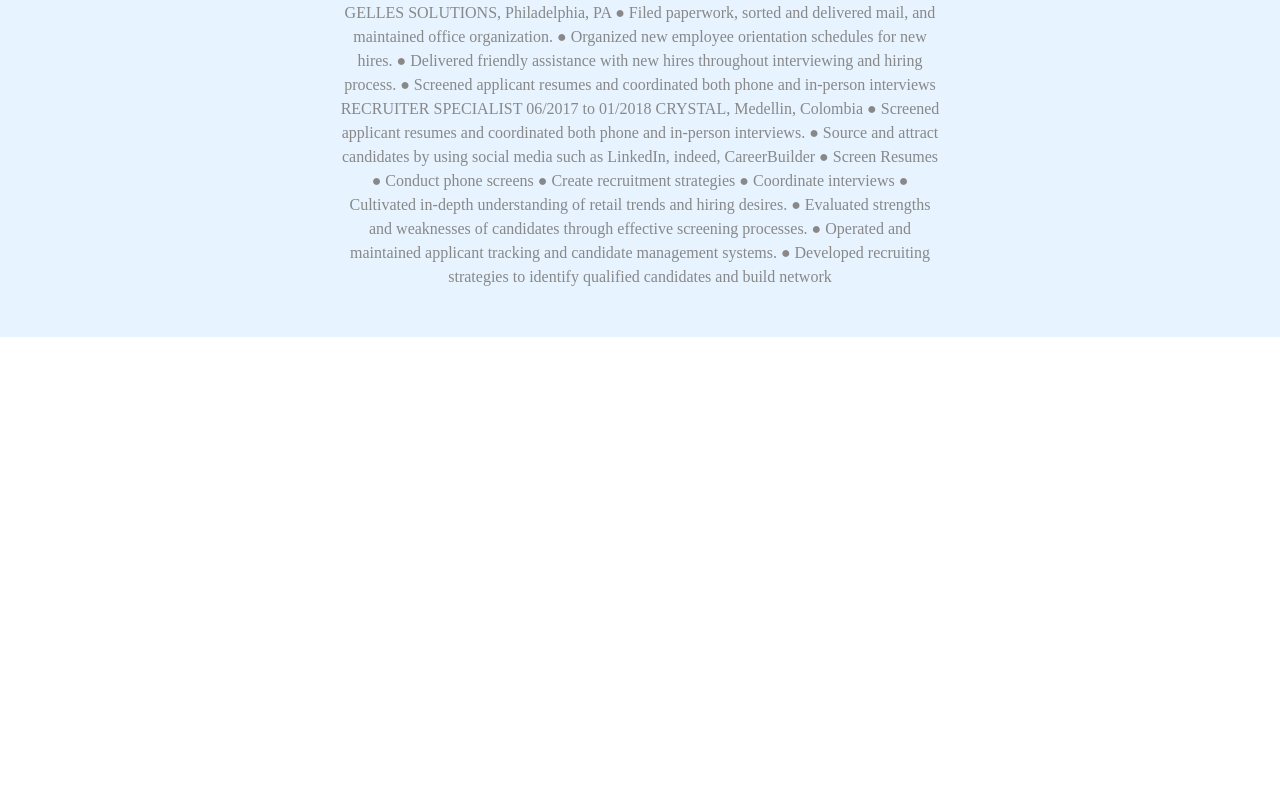
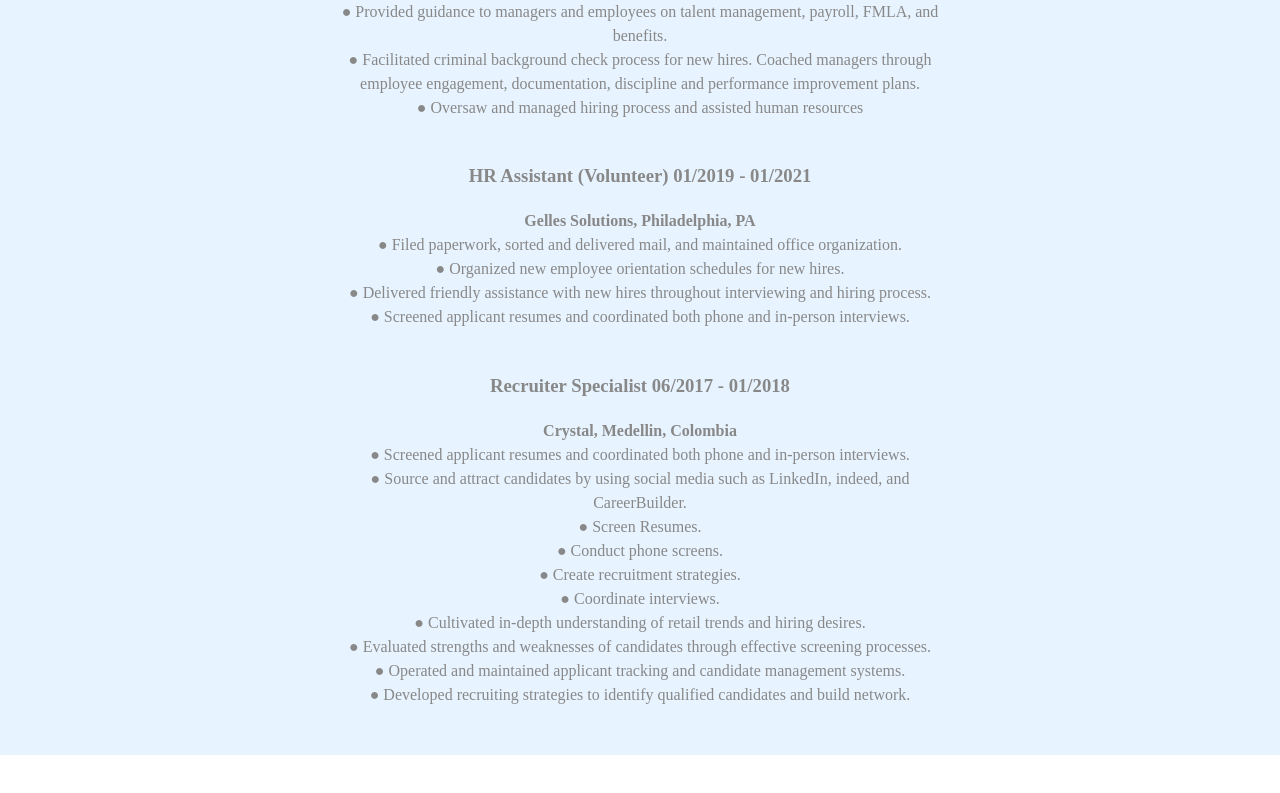
Before and after one commit to alejandrahoman/resume, a React (Create React App) app: page / in a window 1280 px wide. Shown: the part 1875-2668 px from the top of the page. Before the commit the page ends 2274 px from the top, so only its background shows below. Built offline with nearby package versions, Linux system fonts and the light colour scheme.

Commit message:
formatting of text

```diff
--- a/src/blurbs/info.js
+++ b/src/blurbs/info.js
@@ -5,40 +5,41 @@ export const headline = `Goal-oriented recruiting professional motivated to achi
 Proficient in developing and overseeing diverse candidate pipelines, marketing plans and advertising
 strategies. I have been in the recruiting field for 2 years, recruiting for corporate and staffing
 companies.`;
-export const skills = `Client Relationship Management ●  Employee Hiring Networking and Partnership Development ● Contract Negotiation ● LinkedIn Sourcing Pre-Employment Screening ● Candidate Sourcing ● Recruitment Strategies`;
-export const experience = `ASSOCIATE RECRUITER/HUMAN RESOURCES GENERALIST 06/2021 to 6/2022
-NULOGIC BUSINESS SOLUTIONS, Boca Raton, FL
-● Evaluated strengths and weaknesses of candidates through effective screening processes.
-● Operated and maintained applicant tracking and candidate management systems.
-● Verified applicant references and employment details.
+export const skills = `Client Relationship Management, Employee Hiring Networking and Partnership Development, Contract Negotiation, LinkedIn Sourcing Pre-Employment Screening, Candidate Sourcing, Recruitment Strategies`;
+export const experience = `
+<h3> Associate Recruiter/HR Generalist 06/2021 - 6/2022 </h3>
+<b> Nulogic Business Solutions, Boca Raton, FL </b> <br>
+● Evaluated strengths and weaknesses of candidates through effective screening processes. <br>
+● Operated and maintained applicant tracking and candidate management systems. <br>
+● Verified applicant references and employment details. <br>
 ● Developed recruiting strategies to identify qualified candidates and build network. Leveraged social media
-platforms and online job boards to advertise open positions and engage with potential candidates.
-● Followed up with notable applicants sourced via industry-specific pipelines, events and job fairs.
+platforms and online job boards to advertise open positions and engage with potential candidates. <br>
+● Followed up with notable applicants sourced via industry-specific pipelines, events and job fairs. <br>
 ● Advised, coached and counseled managers and staff to support human resources policies, procedures, programs
-and labor relations.
+and labor relations. <br>
 ● Pre-screened resumes prior to sending to corporate hiring managers for consideration. Completed human resource
-operational requirements by scheduling and assigning employees.
-● Provided guidance to managers and employees on talent management, payroll, FMLA, and benefits.
+operational requirements by scheduling and assigning employees. <br>
+● Provided guidance to managers and employees on talent management, payroll, FMLA, and benefits. <br>
 ● Facilitated criminal background check process for new hires. Coached managers through employee engagement,
-documentation, discipline and performance improvement plans.
-● Oversaw and managed hiring process and assisted human resources
+documentation, discipline and performance improvement plans. <br>
+● Oversaw and managed hiring process and assisted human resources <br> <br>
 
-HUMAN RESOURCES ASSISTANT (VOLUNTEER) 01/2019 to 01/2021
-GELLES SOLUTIONS, Philadelphia, PA
-● Filed paperwork, sorted and delivered mail, and maintained office organization.
-● Organized new employee orientation schedules for new hires.
-● Delivered friendly assistance with new hires throughout interviewing and hiring process.
-● Screened applicant resumes and coordinated both phone and in-person interviews
-RECRUITER SPECIALIST 06/2017 to 01/2018
-CRYSTAL, Medellin, Colombia
-● Screened applicant resumes and coordinated both phone and in-person interviews.
+<h3> HR Assistant (Volunteer) 01/2019 - 01/2021 </h3>
+<b> Gelles Solutions, Philadelphia, PA </b><br>
+● Filed paperwork, sorted and delivered mail, and maintained office organization. <br>
+● Organized new employee orientation schedules for new hires. <br>
+● Delivered friendly assistance with new hires throughout interviewing and hiring process. <br>
+● Screened applicant resumes and coordinated both phone and in-person interviews. <br> <br>
 
-● Source and attract candidates by using social media such as LinkedIn, indeed, CareerBuilder
-● Screen Resumes
-● Conduct phone screens
-● Create recruitment strategies
-● Coordinate interviews
-● Cultivated in-depth understanding of retail trends and hiring desires.
-● Evaluated strengths and weaknesses of candidates through effective screening processes.
-● Operated and maintained applicant tracking and candidate management systems.
-● Developed recruiting strategies to identify qualified candidates and build network`;
+<h3> Recruiter Specialist 06/2017 - 01/2018 </h3>
+<b>Crystal, Medellin, Colombia</b> <br>
+● Screened applicant resumes and coordinated both phone and in-person interviews. <br>
+● Source and attract candidates by using social media such as LinkedIn, indeed, and CareerBuilder. <br>
+● Screen Resumes. <br>
+● Conduct phone screens. <br>
+● Create recruitment strategies. <br>
+● Coordinate interviews. <br>
+● Cultivated in-depth understanding of retail trends and hiring desires. <br>
+● Evaluated strengths and weaknesses of candidates through effective screening processes. <br>
+● Operated and maintained applicant tracking and candidate management systems. <br>
+● Developed recruiting strategies to identify qualified candidates and build network.`;
--- a/src/components/CenteredContent.js
+++ b/src/components/CenteredContent.js
@@ -29,9 +29,11 @@ const CenteredContent = (props) => {
           {headerText}
         </Typography>
       )}
-      <Typography {...style} {...rest}>
-        {text}
-      </Typography>
+      <Typography
+        {...style}
+        {...rest}
+        dangerouslySetInnerHTML={{ __html: text }}
+      />
     </div>
   );
 };
```
